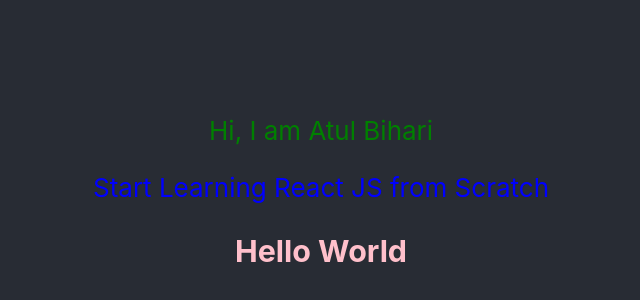
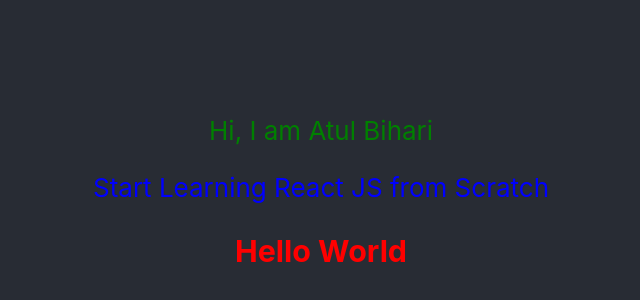
Before and after one commit to atulbihari94/react-learning, a React (Create React App) app in the folder my-app/: page / in a window 1280 px wide. Shown: the part 206-506 px from the top of the page, without its empty margins (319-959 px from the left). Built offline with nearby package versions, Linux system fonts and the light colour scheme.

Commit message:
package lock in ignored

```diff
--- a/my-app/src/hello-world.js
+++ b/my-app/src/hello-world.js
@@ -1,11 +1,13 @@
 import React from 'react';
 const helloWorld = () => {
+    const pStyle = {};
+    pStyle.color = "red";
     return (
-    <div>
-        <p style={{"color":"green"}}>Hi, I am Atul Bihari</p>
-        <p style={{"color":"blue"}}>Start Learning React JS from Scratch</p>
-        <h3 style={{"color":"pink"}}>Hello World</h3>
-    </div> );
+        <div>
+            <p style={{ "color": "green" }}>Hi, I am Atul Bihari</p>
+            <p style={{ "color": "blue" }}>Start Learning React JS from Scratch</p>
+            <h3 style={pStyle}>Hello World</h3>
+        </div>);
 }
 
 export default helloWorld;
```
